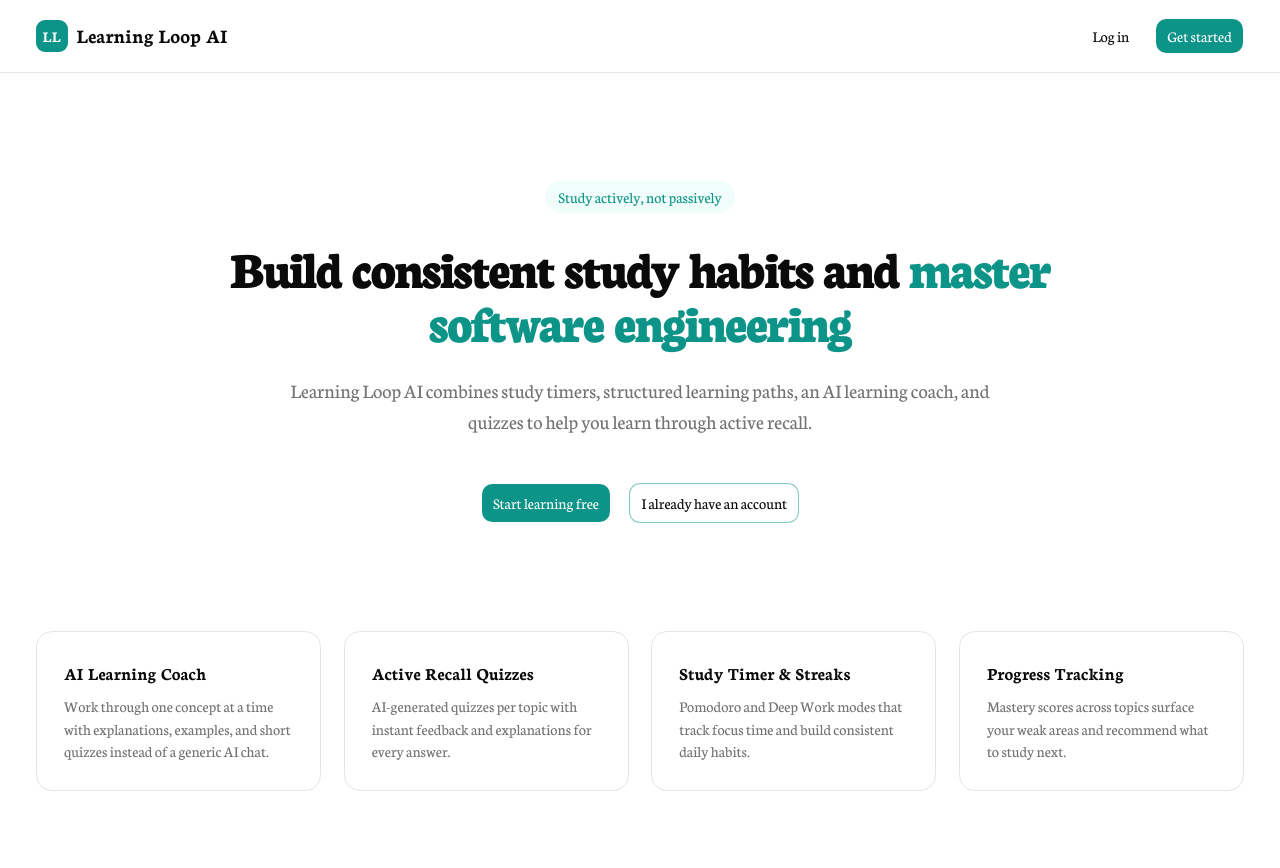
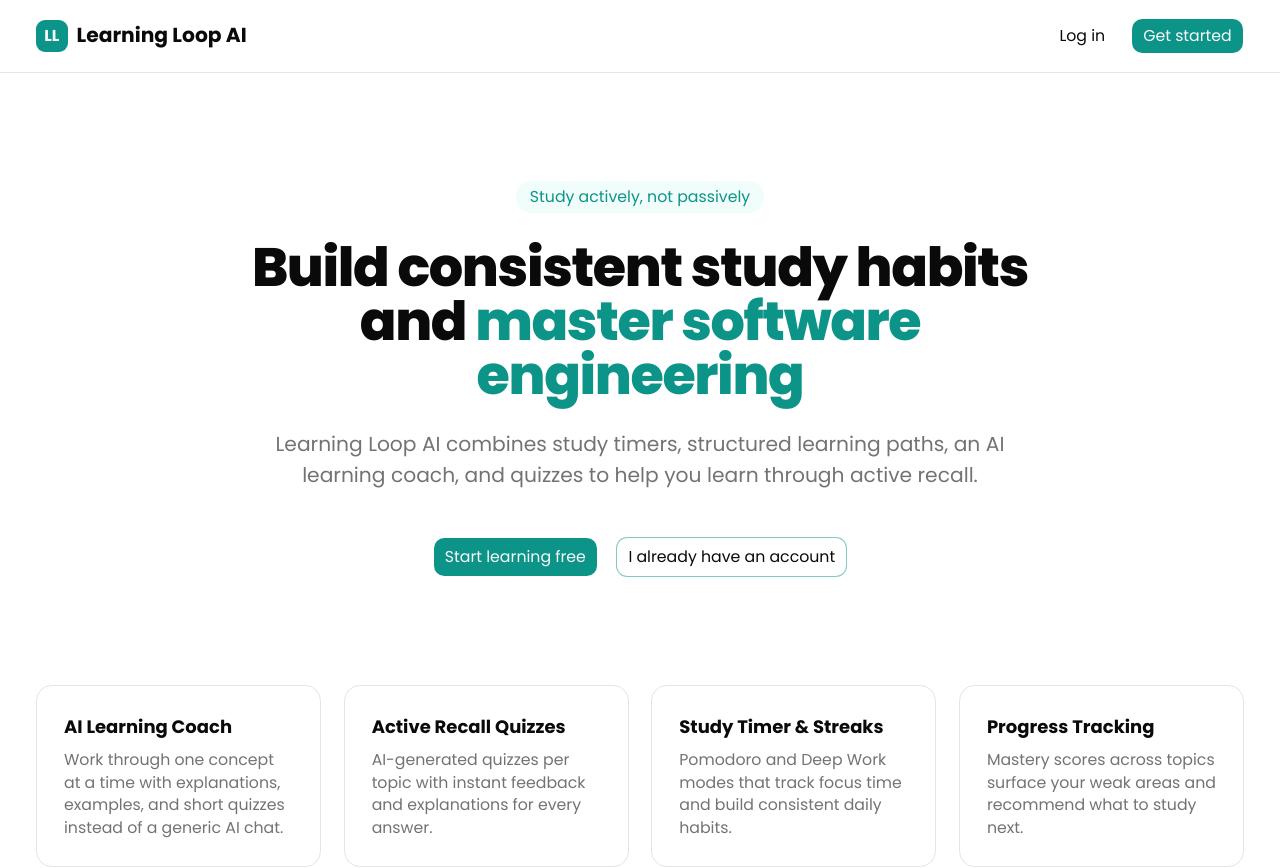
Before and after one commit to Mela13076/learning-loop-ai, a Next.js app: page / in a window 1280 px wide. Shown: the top 868 px of the page. Built offline with nearby package versions, Linux system fonts and the light colour scheme; no server answers.

Commit message:
Change font

```diff
--- a/src/app/layout.tsx
+++ b/src/app/layout.tsx
@@ -1,5 +1,5 @@
 import type { Metadata } from "next";
-import { Neuton, Geist_Mono } from "next/font/google";
+import { Poppins, Geist_Mono } from "next/font/google";
 import { ClerkProvider } from "@clerk/nextjs";
 import { auth } from "@clerk/nextjs/server";
 import { cookies } from "next/headers";
@@ -17,7 +17,7 @@ import {
 } from "@/lib/theme";
 import "./globals.css";
 
-const neuton = Neuton({
+const poppins = Poppins({
   weight: ["200", "300", "400", "700", "800"],
   variable: "--font-sans",
   subsets: ["latin"],
@@ -77,7 +77,7 @@ export default async function RootLayout({
     <ClerkProvider>
       <html
         lang="en"
-        className={`${neuton.variable} ${geistMono.variable} h-full antialiased ${themeMode === "dark" ? "dark" : ""}`}
+        className={`${poppins.variable} ${geistMono.variable} h-full antialiased ${themeMode === "dark" ? "dark" : ""}`}
         data-theme={themeMode}
         data-accent={accentColor}
         suppressHydrationWarning
```
